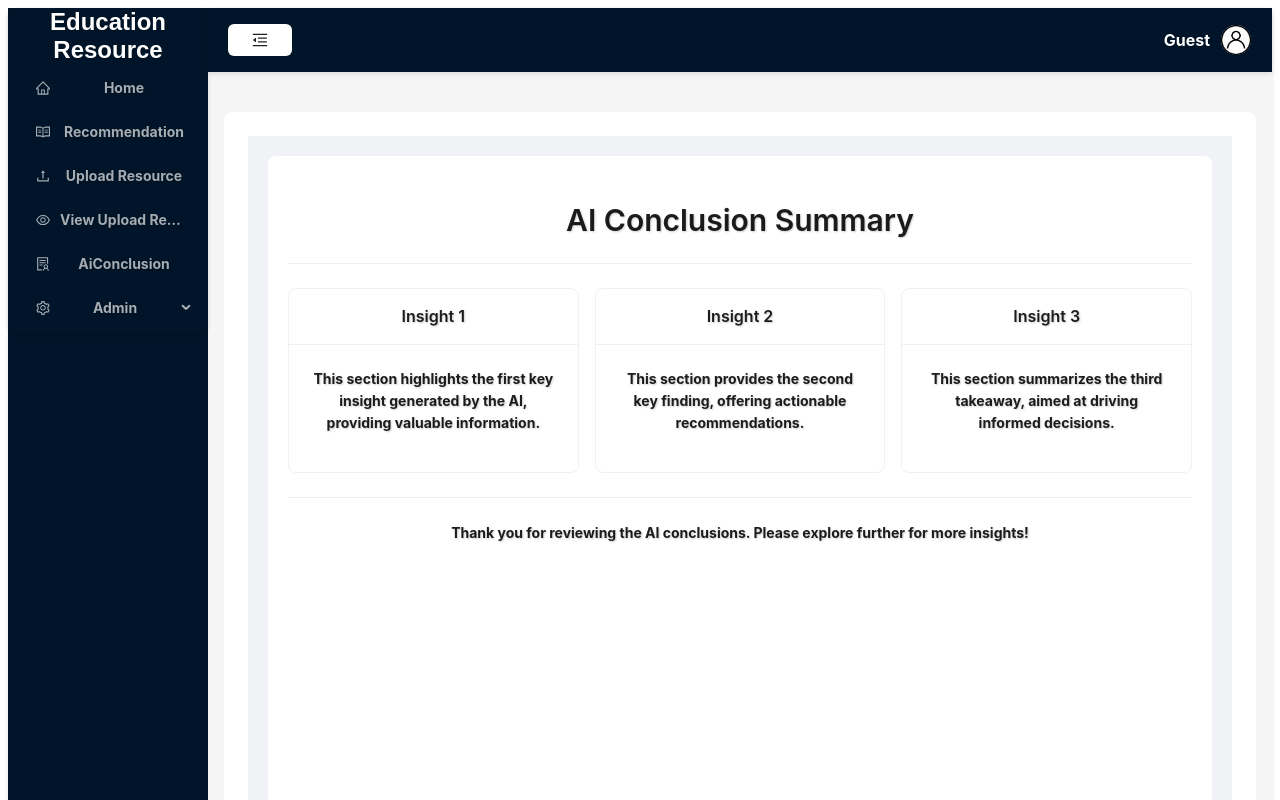
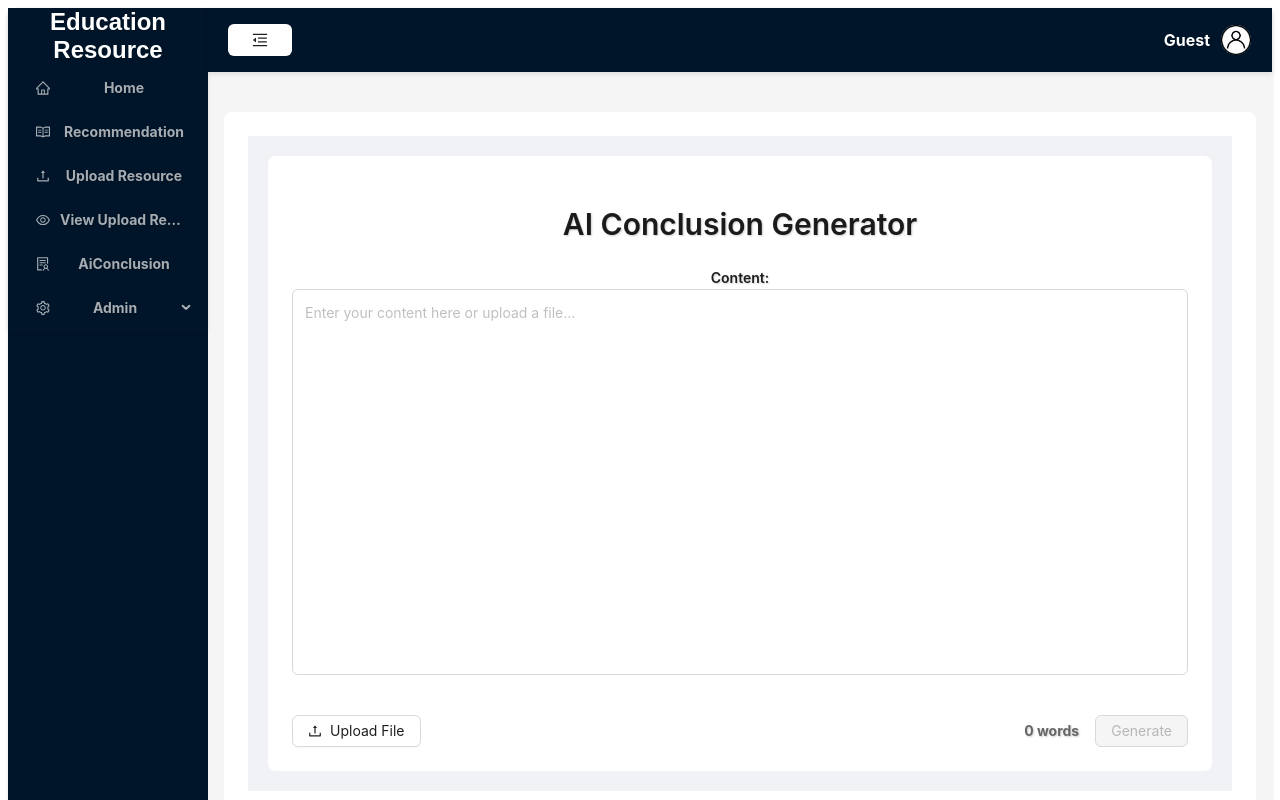
Before and after one commit to 1dissypatrick/6001-project, a React (Create React App) app: page /aiConclusion in a window 1280 px wide. Shown: the top 800 px of the page. Built offline with nearby package versions, Linux system fonts and the light colour scheme.

Commit message:
Ai Conclusion UI

```diff
--- /dev/null
+++ b/src/pages/aiConclusion/AiConclusion.css
@@ -0,0 +1,68 @@
+.ai-conclusion-container {
+    background-color: #f0f2f5;
+    padding: 20px;
+  }
+
+  .content-box {
+    background-color: #fff;
+    border-radius: 8px;
+    padding: 24px;
+    min-height: 60vh;
+    display: flex;
+    flex-direction: column;
+  }
+
+  .main-content {
+    flex: 1;
+    display: flex;
+    flex-direction: column;
+    min-height: 60vh;
+  }
+
+  .title {
+    text-align: center;
+    margin-bottom: 24px !important;
+  }
+
+  .input-container {
+    margin-bottom: 24px;
+    flex: 1;
+    display: flex;
+    flex-direction: column;
+  }
+
+  .text-area {
+    flex: 1;
+    min-height: 200px;
+    resize: vertical;
+    overflow-y: auto;
+    padding: 12px;
+  }
+
+  .actions-row {
+    display: flex;
+    justify-content: space-between;
+    align-items: center;
+    margin-top: auto;
+    padding-top: 16px;
+  }
+
+  .right-actions {
+    display: flex;
+    align-items: center;
+    gap: 16px;
+  }
+
+  .word-count {
+    font-size: 14px;
+    color: #666;
+  }
+
+  .loading-container {
+    text-align: center;
+    margin: 20px 0;
+  }
+
+  .result-card {
+    margin-top: 20px;
+  }
--- a/src/pages/aiConclusion/index.js
+++ b/src/pages/aiConclusion/index.js
@@ -1,45 +1,110 @@
-import React from 'react';
-import { Layout, Card, Typography, Row, Col, Divider } from 'antd';
+import React, { useState } from 'react';
+import { Layout, Typography, Input, Button, Upload, message, Card, Spin } from 'antd';
+import { UploadOutlined } from '@ant-design/icons';
+import './AiConclusion.css';
 
 const { Content } = Layout;
-const { Title, Paragraph } = Typography;
+const { Title, Text } = Typography;
+const { TextArea } = Input;
 
 const AiConclusion = () => {
+  const [content, setContent] = useState('');
+  const [isLoading, setIsLoading] = useState(false);
+  const [aiResult, setAiResult] = useState(null);
+
+  const handleContentChange = (e) => {
+    setContent(e.target.value);
+  };
+
+  const handleUpload = (file) => {
+    const reader = new FileReader();
+    reader.onload = (e) => {
+      setContent(e.target.result);
+    };
+    reader.readAsText(file);
+    return false;
+  };
+
+  const beforeUpload = (file) => {
+    const isSupported = ['text/plain', 'application/pdf', 'application/msword',
+                        'application/vnd.openxmlformats-officedocument.wordprocessingml.document']
+                        .includes(file.type);
+    if (!isSupported) {
+      message.error('You can only upload TXT, PDF, or Word files!');
+    }
+    return isSupported;
+  };
+
+  const generateConclusion = () => {
+    if (!content.trim()) {
+      message.warning('Please input some content first!');
+      return;
+    }
+
+    setIsLoading(true);
+
+    // Simulate AI processing (replace with actual API call)
+    setTimeout(() => {
+      setAiResult(`AI-generated conclusion for: "${content.substring(0, 5000)}..."`);
+      setIsLoading(false);
+    }, 2000);
+  };
+
   return (
-        <Layout style={{ minHeight: '100vh', backgroundColor: '#f0f2f5' }}>
-            <Content style={{ margin: '20px', padding: '20px', backgroundColor: '#fff', borderRadius: '8px' }}>
-                <Title level={2} style={{ textAlign: 'center', marginBottom: '20px' }}>
-                    AI Conclusion Summary
+    <Layout className="ai-conclusion-container">
+      <Content className="content-box">
+        <Title level={2} className="title">
+          AI Conclusion Generator
         </Title>
-                <Divider />
-                <Row gutter={[16, 16]}>
-                    <Col span={8}>
-                        <Card title="Insight 1" bordered={true} hoverable>
-                            <Paragraph>
-                                This section highlights the first key insight generated by the AI, providing valuable
-                                information.
-                            </Paragraph>
+
+        <div className="main-content">
+          <div className="input-container">
+            <Text strong>Content:</Text>
+            <TextArea
+              className="text-area"
+              autoSize={{ minRows: 8 }}
+              value={content}
+              onChange={handleContentChange}
+              placeholder="Enter your content here or upload a file..."
+            />
+          </div>
+
+          <div className="actions-row">
+            <Upload
+              beforeUpload={beforeUpload}
+              customRequest={({ file }) => handleUpload(file)}
+              showUploadList={false}
+              accept=".txt,.pdf,.doc,.docx"
+            >
+              <Button icon={<UploadOutlined />}>Upload File</Button>
+            </Upload>
+
+            <div className="right-actions">
+              <span className="word-count">{content.trim() ? content.trim().split(/\s+/).length : 0} words</span>
+              <Button
+                type="primary"
+                onClick={generateConclusion}
+                disabled={!content.trim()}
+                loading={isLoading}
+              >
+                Generate
+              </Button>
+            </div>
+          </div>
+        </div>
+
+        {isLoading && (
+          <div className="loading-container">
+            <Spin size="large" />
+            <p>Generating AI conclusion...</p>
+          </div>
+        )}
+
+        {aiResult && !isLoading && (
+          <Card title="AI Conclusion" className="result-card">
+            <Text>{aiResult}</Text>
           </Card>
-                    </Col>
-                    <Col span={8}>
-                        <Card title="Insight 2" bordered={true} hoverable>
-                            <Paragraph>
-                                This section provides the second key finding, offering actionable recommendations.
-                            </Paragraph>
-                        </Card>
-                    </Col>
-                    <Col span={8}>
-                        <Card title="Insight 3" bordered={true} hoverable>
-                            <Paragraph>
-                                This section summarizes the third takeaway, aimed at driving informed decisions.
-                            </Paragraph>
-                        </Card>
-                    </Col>
-                </Row>
-                <Divider />
-                <Paragraph style={{ textAlign: 'center', marginTop: '20px' }}>
-                    Thank you for reviewing the AI conclusions. Please explore further for more insights!
-                </Paragraph>
+        )}
       </Content>
     </Layout>
   );
--- a/src/pages/other/review.js
+++ b/src/pages/other/review.js
@@ -16,15 +16,28 @@ const Review = () => {
             setFileData(data.files); // Update state with all files
         } catch (error) {
             console.error('Error fetching all files:', error);
-
         }
     };
+
+    const deleteFile = async (fileId) => {
+        try {
+            const isConfirmed = window.confirm("Are you sure you want to delete this file?");
+            if (!isConfirmed) {
+                return; // If not confirmed, exit the function
+            }
+
+            const response = await axios.delete(`http://localhost:5001/files/${fileId}`);
+            console.log(response.data.message); // Log success message
+            fetchAllFiles(); // Refresh the file list
+        } catch (error) {
+            console.error('Error deleting file:', error.response?.data?.message || error.message);
+        }}
 
 
     const columns = [
         {
             title: 'Username',
-            dataIndex: 'username', // Add the username column
+            dataIndex: 'username',
         },
         {
             title: 'File Name',
@@ -51,7 +64,7 @@ const Review = () => {
         {
             title: 'Material Types',
             dataIndex: 'materialTypes',
-            render: (materialTypes) => materialTypes ? materialTypes.join(', ') : 'N/A', // Handle undefined material types
+            render: (materialTypes) => materialTypes ? materialTypes.join(', ') : 'N/A',
         },
         {
             title: 'Education Level',
@@ -63,17 +76,18 @@ const Review = () => {
             render: (date) => new Date(date).toLocaleDateString(),
         },
         {
-                    title: 'Restrictions',
-                    render:(rowData) =>{
-                        //有return()就可以用jsx
-                        return(
-                            <div className='flex-box'>
-                                <Button type="primary" >Restrictions</Button>
-
-                            </div>
-                        )
-                    }
-                },
+            title: 'Restrictions',
+            render: (rowData) => (
+                <div className='flex-box'>
+                    <Button
+                        type="primary"
+                        onClick={() => deleteFile(rowData._id)} // Delete file button
+                    >
+                        Delete File
+                    </Button>
+                </div>
+            ),
+        },
     ];
 
     return (
```
Also changed, not shown: src/backend/uploadServer.js (+14 -0 lines). Lines whose indentation alone changed are shown as unchanged.
